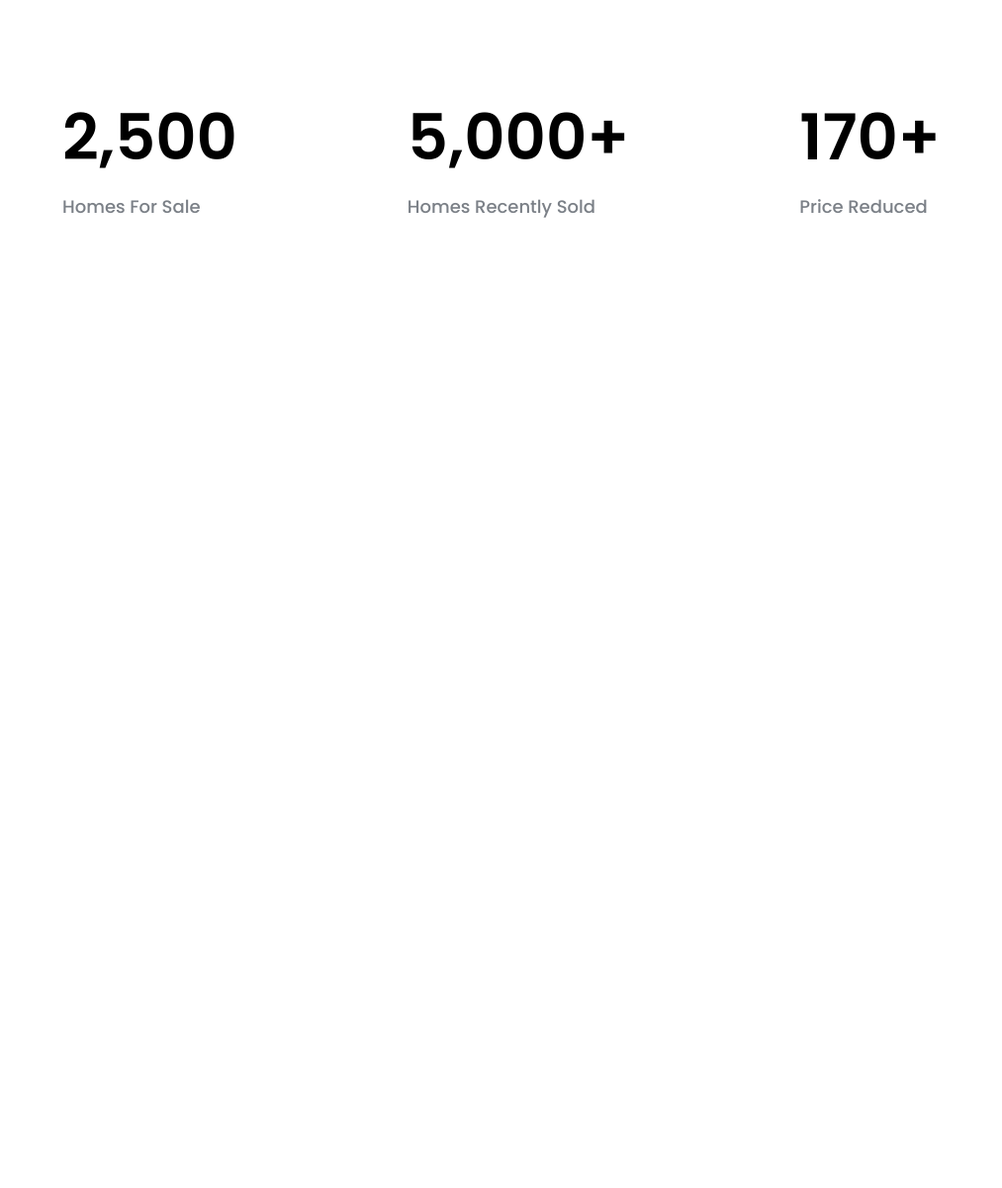
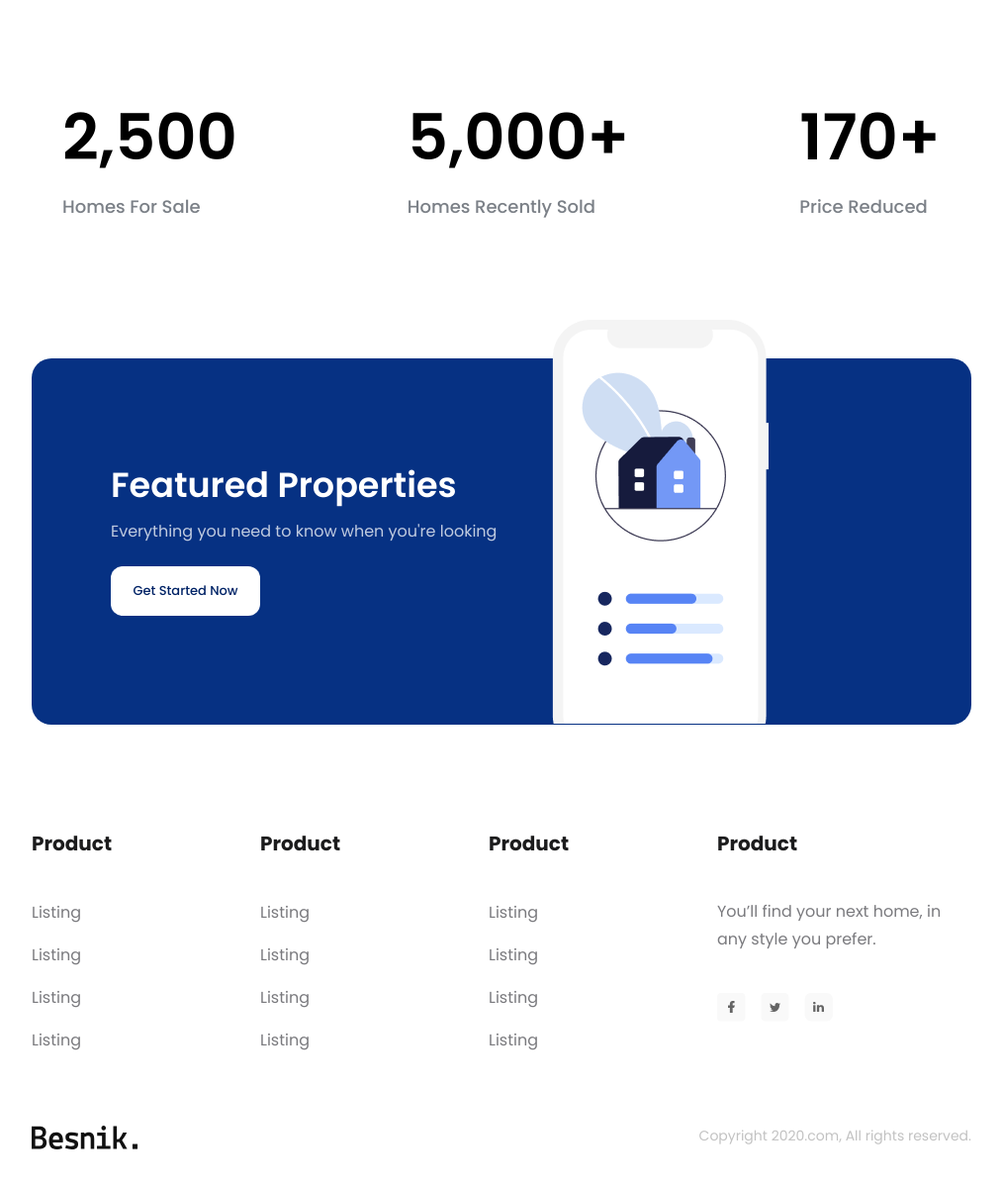
Before and after one commit to khaizuha/landing-page-01, a plain HTML site: page index.html in a window 1280 px wide. Shown: the part 2823-4023 px from the top of the page at 99% size, without its empty margins (133-1146 px from the left). Before the commit the page ends 3095 px from the top, so only its background shows below. Drawn offline with Linux system fonts and the light colour scheme.

Commit message:
done page

```diff
--- a/index.html
+++ b/index.html
@@ -258,9 +258,74 @@
             </li>
           </ul>
         </div>
+
+        <div class="content-news">
+          <div class="content-news-card">
+            <div class="content-news-card-text">
+              <h2 class="content-news-card-text-title">Featured Properties</h2>
+              <p class="content-news-card-text-desc">
+                Everything you need to know when you're looking
+              </p>
+              <a href="#" class="content-news-card-text-btn">Get Started Now</a>
+            </div>
+            <img
+              src="./src/img/house_news.png"
+              alt=""
+              class="content-news-card-img"
+            />
+          </div>
+        </div>
       </div>
 
-      <footer></footer>
+      <footer>
+        <ul class="footer-menu">
+          <li class="footer-menu-item">
+            <p class="footer-menu-item-title">Product</p>
+            <a href="#" class="footer-menu-item-btn">Listing</a>
+            <a href="#" class="footer-menu-item-btn">Listing</a>
+            <a href="#" class="footer-menu-item-btn">Listing</a>
+            <a href="#" class="footer-menu-item-btn">Listing</a>
+          </li>
+          <li class="footer-menu-item">
+            <p class="footer-menu-item-title">Product</p>
+            <a href="#" class="footer-menu-item-btn">Listing</a>
+            <a href="#" class="footer-menu-item-btn">Listing</a>
+            <a href="#" class="footer-menu-item-btn">Listing</a>
+            <a href="#" class="footer-menu-item-btn">Listing</a>
+          </li>
+          <li class="footer-menu-item">
+            <p class="footer-menu-item-title">Product</p>
+            <a href="#" class="footer-menu-item-btn">Listing</a>
+            <a href="#" class="footer-menu-item-btn">Listing</a>
+            <a href="#" class="footer-menu-item-btn">Listing</a>
+            <a href="#" class="footer-menu-item-btn">Listing</a>
+          </li>
+          <li class="footer-menu-item footer-menu-item-get">
+            <p class="footer-menu-item-title footer-menu-item-get-title">
+              Product
+            </p>
+            <p class="footer-menu-item-btn footer-menu-item-get-desc">
+              You’ll find your next home, in any style you prefer.
+            </p>
+            <img
+              src="./src/img/social_icons.svg"
+              alt=""
+              class="footer-menu-item-get-social"
+            />
+          </li>
+        </ul>
+
+        <div class="footer-copyright">
+          <img
+            src="./src/img/logo_footer.svg"
+            alt=""
+            class="footer-copyright-img"
+          />
+          <p class="footer-copyright-del">
+            Copyright 2020.com, All rights reserved.
+          </p>
+        </div>
+      </footer>
     </main>
   </body>
 </html>
--- a/src/css/app.css
+++ b/src/css/app.css
@@ -418,3 +418,117 @@ header {
   font-size: 18px;
   font-weight: 500;
 }
+
+/* news */
+.content-news {
+  margin-top: calc(51px + 39px);
+  padding: 0px 165px;
+}
+
+.content-news-card {
+  background-color: #063183;
+  border-radius: 20px;
+  display: flex;
+  position: relative;
+  height: 370px;
+}
+
+.content-news-card-img {
+  margin-left: auto;
+  /* position: absolute; */
+  position: absolute;
+  top: -39px;
+  right: 0;
+}
+
+.content-news-card-text {
+  margin-top: 110px;
+  margin-left: 80px;
+}
+
+.content-news-card-text-title {
+  font-size: 35px;
+  font-weight: 600;
+  line-height: 35px;
+  color: #fff;
+}
+
+.content-news-card-text-desc {
+  color: #fff;
+  font-size: 16px;
+  font-weight: 400;
+  line-height: 30px;
+  margin-top: 15px;
+  opacity: 0.75;
+}
+
+.content-news-card-text-btn {
+  display: flex;
+  align-items: center;
+  justify-content: center;
+  margin-top: 20px;
+  width: 151px;
+  height: 50px;
+  border-radius: 12px;
+  background-color: #fff;
+  font-weight: 500;
+  color: #002366;
+  font-size: 13px;
+}
+
+/* footer */
+footer {
+  margin-top: 55px;
+  padding: 50px 165px 58px;
+}
+
+.footer-menu {
+  display: flex;
+  justify-content: space-between;
+}
+
+.footer-menu-item {
+  display: flex;
+  flex-direction: column;
+}
+
+.footer-menu-item-title {
+  font-size: 20px;
+  color: #1c1c1d;
+  font-weight: 700;
+  margin-bottom: calc(42px - 18px);
+}
+
+.footer-menu-item-get-title {
+  margin-bottom: calc(40px - 18px);
+}
+
+.footer-menu-item-btn {
+  color: #7a7a7e;
+  font-size: 16px;
+  font-weight: 400;
+  margin-top: 18px;
+}
+
+.footer-menu-item-get-desc {
+  line-height: 28px;
+  width: 257px;
+}
+
+.footer-menu-item-get-social {
+  /* height: 28.47px; */
+  width: 117px;
+  margin-top: 40px;
+}
+
+.footer-copyright {
+  margin-top: 74px;
+  display: flex;
+}
+
+.footer-copyright-del {
+  font-size: 14px;
+  font-weight: 400;
+  color: #c2c2c2;
+  margin-left: auto;
+}
```
Also changed, not shown: src/img/house_news.png (added), src/img/logo_footer.svg (added), src/img/social_icons.svg (added).
